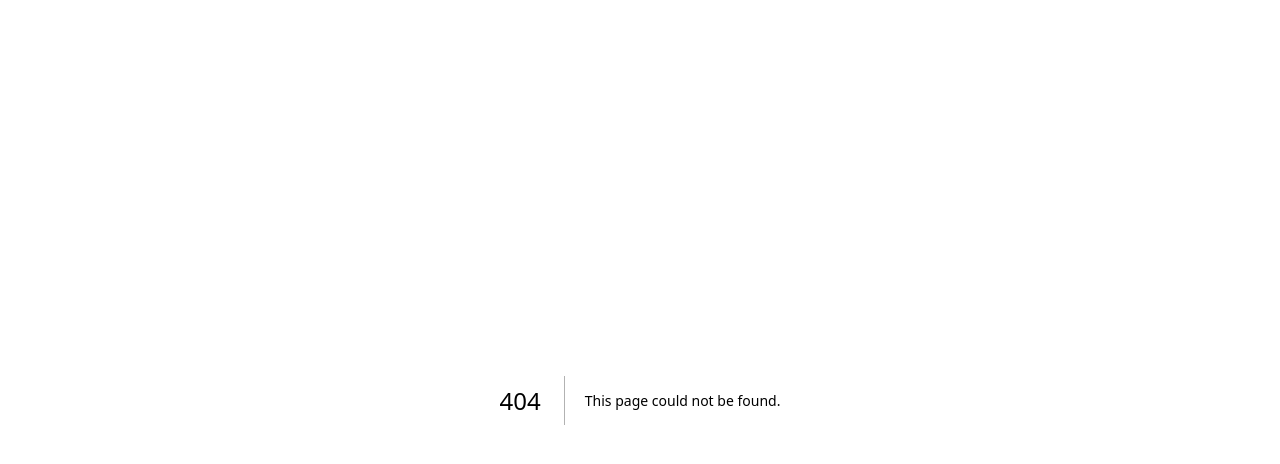
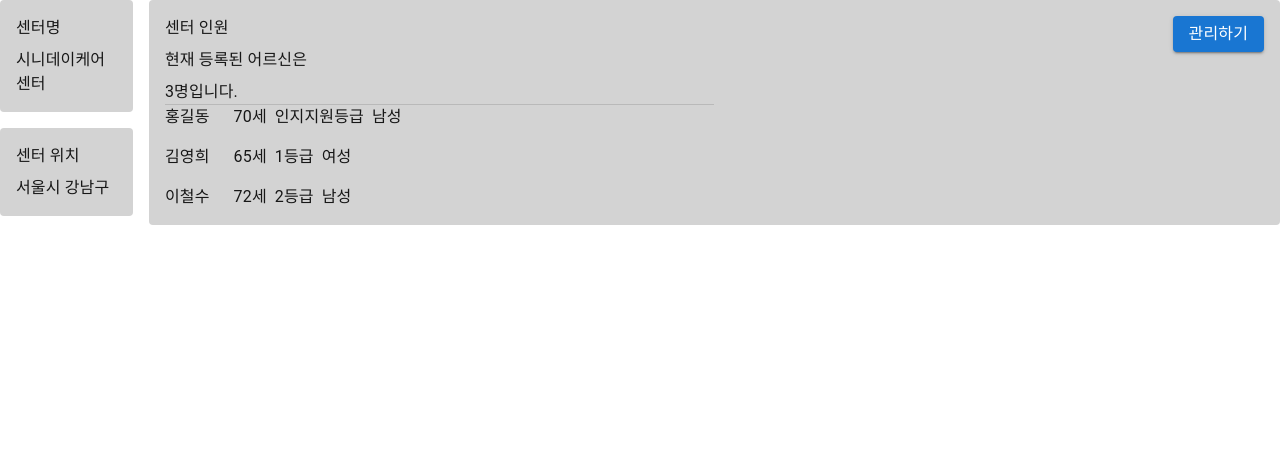
Before and after one commit to Team-Senifit/Web, a Next.js app: page /info in a window 1280 px wide. Before the commit this address had no page. Shown: the top 464 px of the page. Built offline with nearby package versions, Linux system fonts and the light colour scheme.

Commit message:
Feat: 센터 정보 카드들 생성

```diff
--- /dev/null
+++ b/src/app/info/page.tsx
@@ -0,0 +1,44 @@
+import React from "react";
+import InfoCard from "./panel/InfoCard";
+import { Stack } from "@mui/material";
+import MemberInfoCard from "./panel/MemberInfoCard";
+
+const memberData: Array<IMember> = [
+  {
+    id: 1,
+    name: "홍길동",
+    age: 70,
+    grade: "인지지원등급",
+    gender: "남성",
+  },
+  {
+    id: 2,
+    name: "김영희",
+    age: 65,
+    grade: "1등급",
+    gender: "여성",
+  },
+
+  {
+    id: 3,
+    name: "이철수",
+    age: 72,
+    grade: "2등급",
+    gender: "남성",
+  },
+];
+
+// grid로 처리해도 되지만, 모바일, 테블릿에서 어떻게 나올지 몰라서 Stack으로 임시 처리
+const Page = () => {
+  return (
+    <Stack spacing={2} direction={"row"}>
+      <Stack spacing={2} direction={"column"}>
+        <InfoCard title={"센터명"} content={"시니데이케어센터"} />
+        <InfoCard title={"센터 위치"} content={"서울시 강남구"} />
+      </Stack>
+      <MemberInfoCard count={memberData.length} members={memberData} />
+    </Stack>
+  );
+};
+
+export default Page;
--- /dev/null
+++ b/src/app/info/panel/InfoCard.tsx
@@ -0,0 +1,22 @@
+import { Box, Stack, Typography } from "@mui/material";
+import React from "react";
+
+const InfoCard = ({ title, content }: { title: string; content: string }) => {
+  return (
+    <Stack
+      direction="column"
+      spacing={1}
+      sx={{
+        bgcolor: "lightgray",
+        borderRadius: 1, // mui 기준 8px
+        padding: 2,
+        width: 1, // width, height에서는 1이 100%를 의미
+      }}
+    >
+      <Typography>{title}</Typography>
+      <Typography>{content}</Typography>
+    </Stack>
+  );
+};
+
+export default InfoCard;
--- /dev/null
+++ b/src/app/info/panel/MemberInfoCard.tsx
@@ -0,0 +1,61 @@
+import { Button, Divider, Stack, Typography } from "@mui/material";
+import React from "react";
+
+const Member = ({ name, age, grade, gender }: IMember) => {
+  return (
+    <Stack direction={"row"} spacing={3}>
+      <Typography>{name}</Typography>
+      <Stack direction={"row"} spacing={1}>
+        <Typography>{age}세</Typography>
+        <Typography>{grade}</Typography>
+        <Typography>{gender} </Typography>
+      </Stack>
+    </Stack>
+  );
+};
+
+const MemberInfoCard = ({
+  count,
+  members,
+}: {
+  count: number;
+  members: Array<IMember>;
+}) => {
+  return (
+    <Stack
+      sx={{
+        bgcolor: "lightgray",
+        borderRadius: 1,
+        padding: 2,
+        width: 1,
+      }}
+    >
+      <Stack
+        direction="row"
+        justifyContent="space-between"
+        alignItems="start"
+        spacing={1}
+      >
+        <Stack direction={"column"} spacing={1}>
+          <Typography>{"센터 인원"}</Typography>
+          <Typography>{"현재 등록된 어르신은"}</Typography>
+          <Typography>
+            <Typography component="span">{`${count}명`}</Typography>
+            {"입니다."}
+          </Typography>
+        </Stack>
+        <Button variant="contained">
+          <Typography>{"관리하기"}</Typography>
+        </Button>
+      </Stack>
+      <Divider sx={{ width: "50%" }} />
+      <Stack spacing={2}>
+        {members.map((member) => (
+          <Member key={member.id} {...member} />
+        ))}
+      </Stack>
+    </Stack>
+  );
+};
+
+export default MemberInfoCard;
```
Also changed, not shown: src/types/IMember.ts (added, +7 -0 lines).
